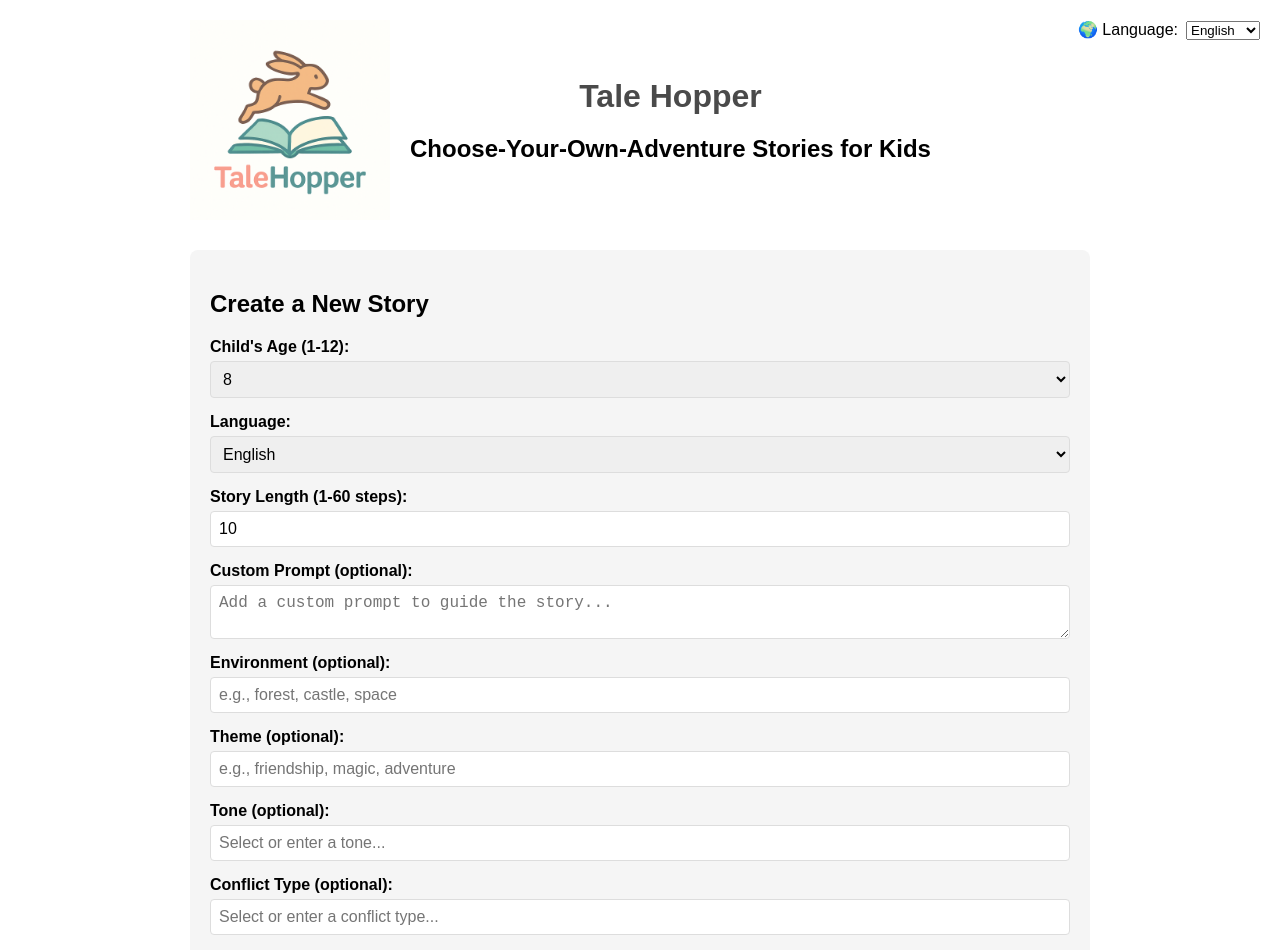
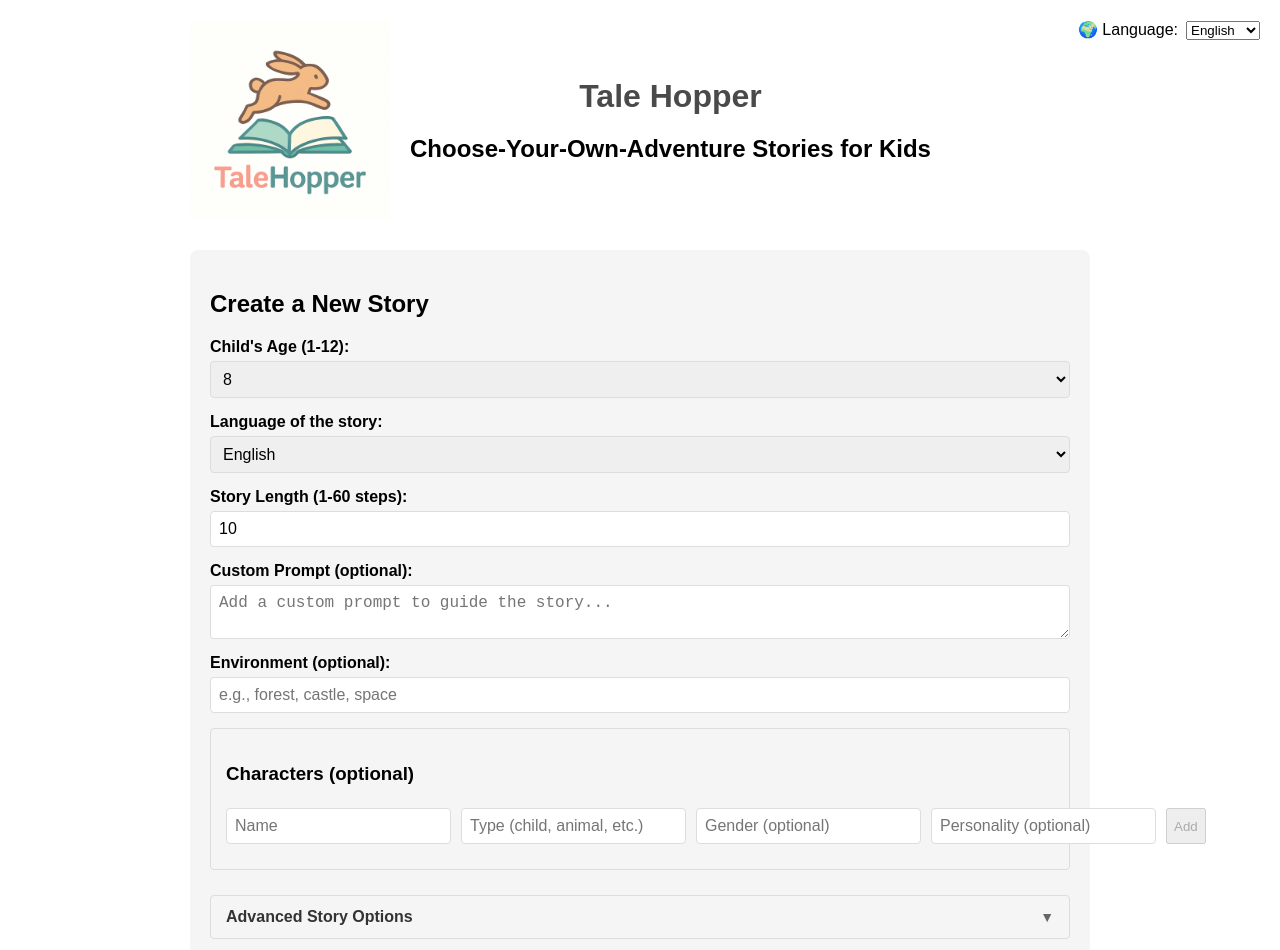
Before and after one commit to run-o/talehopper, a React (Create React App) app in the folder frontend/: page / in a window 1280 px wide. Shown: the top 950 px of the page. Built offline with nearby package versions, Linux system fonts and the light colour scheme.

Commit message:
Create advanced options section
Create an accordion style advanced options section and move theme, tone, conflict and ending there

```diff
--- a/frontend/src/App.css
+++ b/frontend/src/App.css
@@ -53,6 +53,84 @@
   border: 1px solid #ddd;
   border-radius: 4px;
   font-size: 16px;
+}
+
+.accordion-header {
+  background-color: #f5f5f5;
+  border: 1px solid #ddd;
+  border-radius: 4px;
+  padding: 12px 15px;
+  margin: 10px 0 0 0;
+  cursor: pointer;
+  display: flex;
+  justify-content: space-between;
+  align-items: center;
+  transition: background-color 0.3s, border-color 0.3s;
+  user-select: none;
+}
+
+.accordion-header:hover {
+  background-color: #eeeeee;
+  border-color: #ccc;
+}
+
+.accordion-header.expanded {
+  border-bottom: none;
+  border-bottom-left-radius: 0;
+  border-bottom-right-radius: 0;
+  background-color: #e8f4fd;
+  border-color: #2196f3;
+}
+
+.accordion-title {
+  font-weight: bold;
+  color: #333;
+  font-size: 16px;
+  margin: 0;
+}
+
+.accordion-icon {
+  font-size: 14px;
+  color: #666;
+  transition: transform 0.3s ease;
+}
+
+.accordion-icon.expanded {
+  transform: rotate(180deg);
+}
+
+.accordion-content {
+  border: 1px solid #2196f3;
+  border-top: none;
+  border-bottom-left-radius: 4px;
+  border-bottom-right-radius: 4px;
+  background-color: #f9f9f9;
+  padding: 20px;
+  margin: 0 0 10px 0;
+  animation: slideDown 0.3s ease-out;
+}
+
+.accordion-content .form-group {
+  margin-bottom: 20px;
+}
+
+.accordion-content .form-group:last-child {
+  margin-bottom: 0;
+}
+
+@keyframes slideDown {
+  from {
+    opacity: 0;
+    max-height: 0;
+    padding-top: 0;
+    padding-bottom: 0;
+  }
+  to {
+    opacity: 1;
+    max-height: 500px;
+    padding-top: 15px;
+    padding-bottom: 15px;
+  }
 }
 
 .characters-section {
--- a/frontend/src/components/StoryForm.tsx
+++ b/frontend/src/components/StoryForm.tsx
@@ -20,6 +20,9 @@ const StoryForm: React.FC<StoryFormProps> = ({ onSubmit, isLoading, initialPromp
   const [tone, setTone] = useState<StoryPrompt["tone"]>(initialPrompt?.tone || undefined);
   const [conflictType, setConflictType] = useState<StoryPrompt["conflict_type"]>(initialPrompt?.conflict_type || undefined);
   const [endingStyle, setEndingStyle] = useState<StoryPrompt["ending_style"]>(initialPrompt?.ending_style || undefined);
+  const [showAdvancedOptions, setShowAdvancedOptions] = useState<boolean>(
+    !!(initialPrompt?.theme || initialPrompt?.tone || initialPrompt?.conflict_type || initialPrompt?.ending_style)
+  );
 
   // Character management
   const [characters, setCharacters] = useState<Character[]>(initialPrompt?.characters || []);
@@ -136,72 +139,6 @@ const StoryForm: React.FC<StoryFormProps> = ({ onSubmit, isLoading, initialPromp
           />
         </div>
 
-        <div className="form-group">
-          <label htmlFor="theme">{t('story_form.theme')}</label>
-          <input
-            type="text"
-            id="theme"
-            value={theme}
-            onChange={(e) => setTheme(e.target.value)}
-            placeholder={t('story_form.theme_placeholder')}
-          />
-        </div>
-
-        <div className="form-group">
-          <label htmlFor="tone">{t('story_form.tone')}</label>
-          <input
-            type="text"
-            id="tone"
-            list="tone-options"
-            value={tone || ""}
-            onChange={(e) => setTone(e.target.value as StoryPrompt["tone"] || undefined)}
-            placeholder="Select or enter a tone..."
-          />
-          <datalist id="tone-options">
-            <option value="friendly" />
-            <option value="silly" />
-            <option value="adventurous" />
-            <option value="mysterious" />
-            <option value="wholesome" />
-          </datalist>
-        </div>
-
-        <div className="form-group">
-          <label htmlFor="conflictType">{t('story_form.conflict')}</label>
-          <input
-            type="text"
-            id="conflictType"
-            list="conflict-options"
-            value={conflictType || ""}
-            onChange={(e) => setConflictType(e.target.value as StoryPrompt["conflict_type"] || undefined)}
-            placeholder="Select or enter a conflict type..."
-          />
-          <datalist id="conflict-options">
-            <option value="quest" />
-            <option value="problem" />
-            <option value="villain" />
-            <option value="lost item" />
-          </datalist>
-        </div>
-
-        <div className="form-group">
-          <label htmlFor="endingStyle">{t('story_form.ending')}</label>
-          <input
-            type="text"
-            id="endingStyle"
-            list="ending-options"
-            value={endingStyle || ""}
-            onChange={(e) => setEndingStyle(e.target.value as StoryPrompt["ending_style"] || undefined)}
-            placeholder="Select or enter an ending style..."
-          />
-          <datalist id="ending-options">
-            <option value="happy" />
-            <option value="twist" />
-            <option value="moral" />
-            <option value="open" />
-          </datalist>
-        </div>
-
         <div className="form-group characters-section">
           <h3>{t('story_form.characters')}</h3>
 
@@ -281,6 +218,100 @@ const StoryForm: React.FC<StoryFormProps> = ({ onSubmit, isLoading, initialPromp
             )}
         </div>
 
+        {/* Advanced Options Accordion */}
+        <div className="accordion">
+          <div
+            className={`accordion-header ${showAdvancedOptions ? 'expanded' : ''}`}
+            onClick={() => setShowAdvancedOptions(!showAdvancedOptions)}
+            role="button"
+            tabIndex={0}
+            aria-expanded={showAdvancedOptions}
+            aria-controls="advanced-options"
+            onKeyDown={(e) => {
+              if (e.key === 'Enter' || e.key === ' ') {
+                e.preventDefault();
+                setShowAdvancedOptions(!showAdvancedOptions);
+              }
+            }}
+          >
+            <h4 className="accordion-title">{t('story_form.advanced_options_title')}</h4>
+            <span className={`accordion-icon ${showAdvancedOptions ? 'expanded' : ''}`}>
+              ▼
+            </span>
+          </div>
+
+          {showAdvancedOptions && (
+            <div className="accordion-content" id="advanced-options">
+
+            <div className="form-group">
+              <label htmlFor="theme">{t('story_form.theme')}</label>
+              <input
+                type="text"
+                id="theme"
+                value={theme}
+                onChange={(e) => setTheme(e.target.value)}
+                placeholder={t('story_form.theme_placeholder')}
+              />
+            </div>
+
+            <div className="form-group">
+              <label htmlFor="tone">{t('story_form.tone')}</label>
+              <input
+                type="text"
+                id="tone"
+                list="tone-options"
+                value={tone || ""}
+                onChange={(e) => setTone(e.target.value as StoryPrompt["tone"] || undefined)}
+                placeholder="Select or enter a tone..."
+              />
+              <datalist id="tone-options">
+                <option value="friendly" />
+                <option value="silly" />
+                <option value="adventurous" />
+                <option value="mysterious" />
+                <option value="wholesome" />
+              </datalist>
+            </div>
+
+            <div className="form-group">
+              <label htmlFor="conflictType">{t('story_form.conflict')}</label>
+              <input
+                type="text"
+                id="conflictType"
+                list="conflict-options"
+                value={conflictType || ""}
+                onChange={(e) => setConflictType(e.target.value as StoryPrompt["conflict_type"] || undefined)}
+                placeholder="Select or enter a conflict type..."
+              />
+              <datalist id="conflict-options">
+                <option value="quest" />
+                <option value="problem" />
+                <option value="villain" />
+                <option value="lost item" />
+              </datalist>
+            </div>
+
+            <div className="form-group">
+              <label htmlFor="endingStyle">{t('story_form.ending')}</label>
+              <input
+                type="text"
+                id="endingStyle"
+                list="ending-options"
+                value={endingStyle || ""}
+                onChange={(e) => setEndingStyle(e.target.value as StoryPrompt["ending_style"] || undefined)}
+                placeholder="Select or enter an ending style..."
+              />
+              <datalist id="ending-options">
+                <option value="happy" />
+                <option value="twist" />
+                <option value="moral" />
+                <option value="open" />
+              </datalist>
+            </div>
+          </div>
+        )}
+        </div>
+
         <button
           type="submit"
           className="start-story-button"
--- a/frontend/src/locales/en.json
+++ b/frontend/src/locales/en.json
@@ -5,7 +5,7 @@
   "story_form": {
     "title": "Create a New Story",
     "age": "Child's Age (1-12):",
-    "language": "Language:",
+    "language": "Language of the story:",
     "language_english": "English",
     "language_french": "French",
     "length": "Story Length (1-60 steps):",
@@ -18,6 +18,9 @@
     "tone": "Tone (optional):",
     "conflict": "Conflict Type (optional):",
     "ending": "Ending Style (optional):",
+    "advanced_options_show": "Show Advanced Options",
+    "advanced_options_hide": "Hide Advanced Options",
+    "advanced_options_title": "Advanced Story Options",
     "characters": "Characters (optional)",
     "add": "Add",
     "remove": "Remove",
--- a/frontend/src/locales/fr.json
+++ b/frontend/src/locales/fr.json
@@ -5,7 +5,7 @@
   "story_form": {
     "title": "Créer une nouvelle histoire",
     "age": "Âge de l'enfant (1-12) :",
-    "language": "Langue :",
+    "language": "Langue de l'histoire :",
     "language_english": "Anglais",
     "language_french": "Français",
     "length": "Longueur de l'histoire (1 à 60 étapes) :",
@@ -18,6 +18,9 @@
     "tone": "Ton (optionnel) :",
     "conflict": "Type de conflit (optionnel) :",
     "ending": "Type de fin (optionnel) :",
+    "advanced_options_show": "Afficher les options avancées",
+    "advanced_options_hide": "Masquer les options avancées",
+    "advanced_options_title": "Options avancées de l'histoire",
     "characters": "Personnages (optionnel)",
     "add": "Ajouter",
     "remove": "Supprimer",
```
